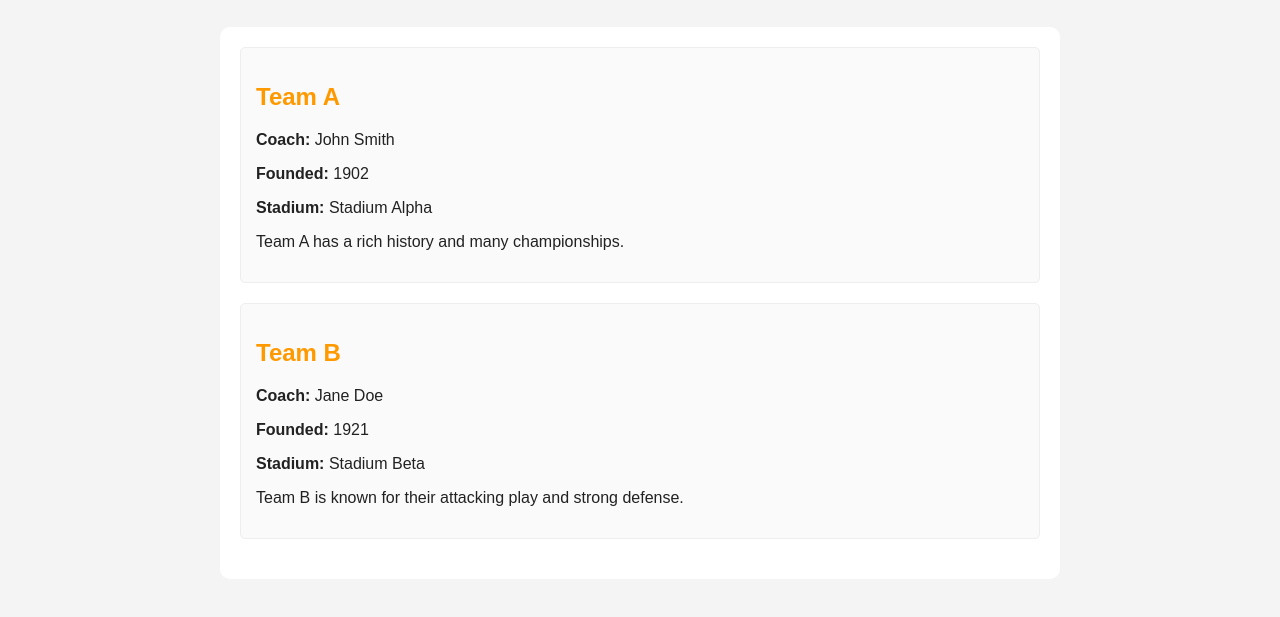
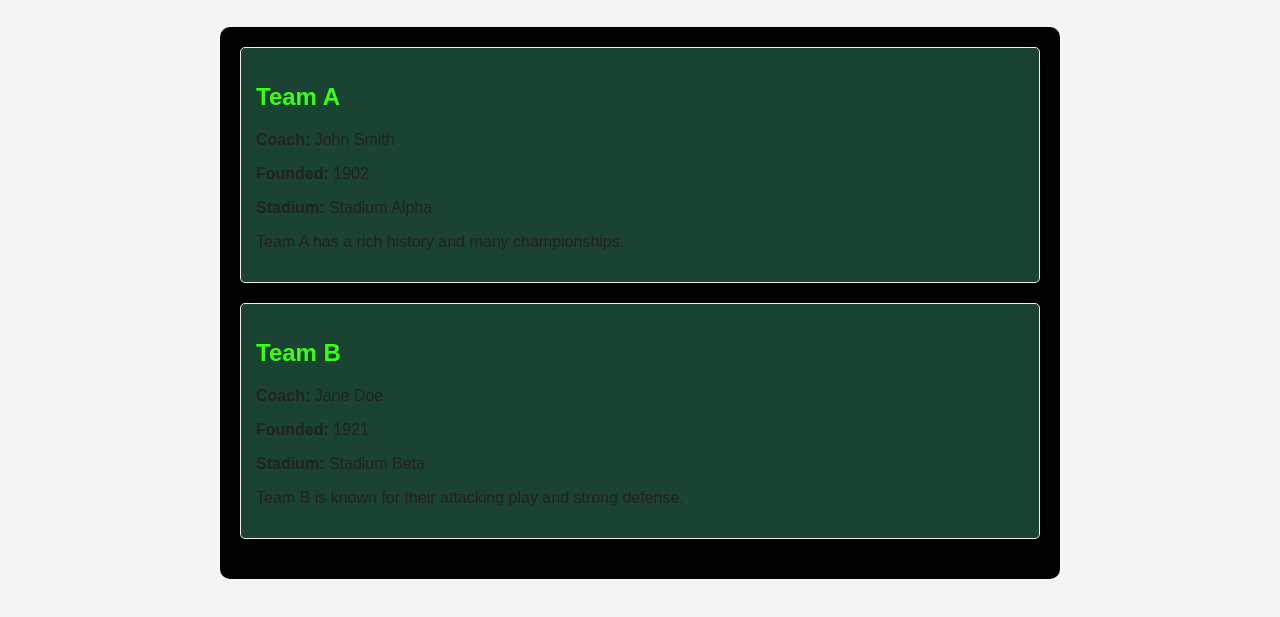
Before and after one commit to abdullahkk14/Football-page, a plain HTML site: page teams.html in a window 1280 px wide. Shown: the part 99-716 px from the top of the page. Drawn offline with Linux system fonts and the light colour scheme.

Commit message:
Update style.css

```diff
--- a/style.css
+++ b/style.css
@@ -37,13 +37,13 @@ header {
 main {
     max-width: 800px;
     margin: 30px auto;
-    background: #fff;
+    background: #000000;
     padding: 20px;
     border-radius: 10px;
 }
 
 section h2 {
-    color: #ff9900;
+    color: #39FF14;
 }
 
 .team-profile, .player-profile {
@@ -51,7 +51,7 @@ section h2 {
     border-radius: 5px;
     margin-bottom: 20px;
     padding: 15px;
-    background: #fafafa;
+    background: #1B4332;
 }
 
 #scoreForm {
```
